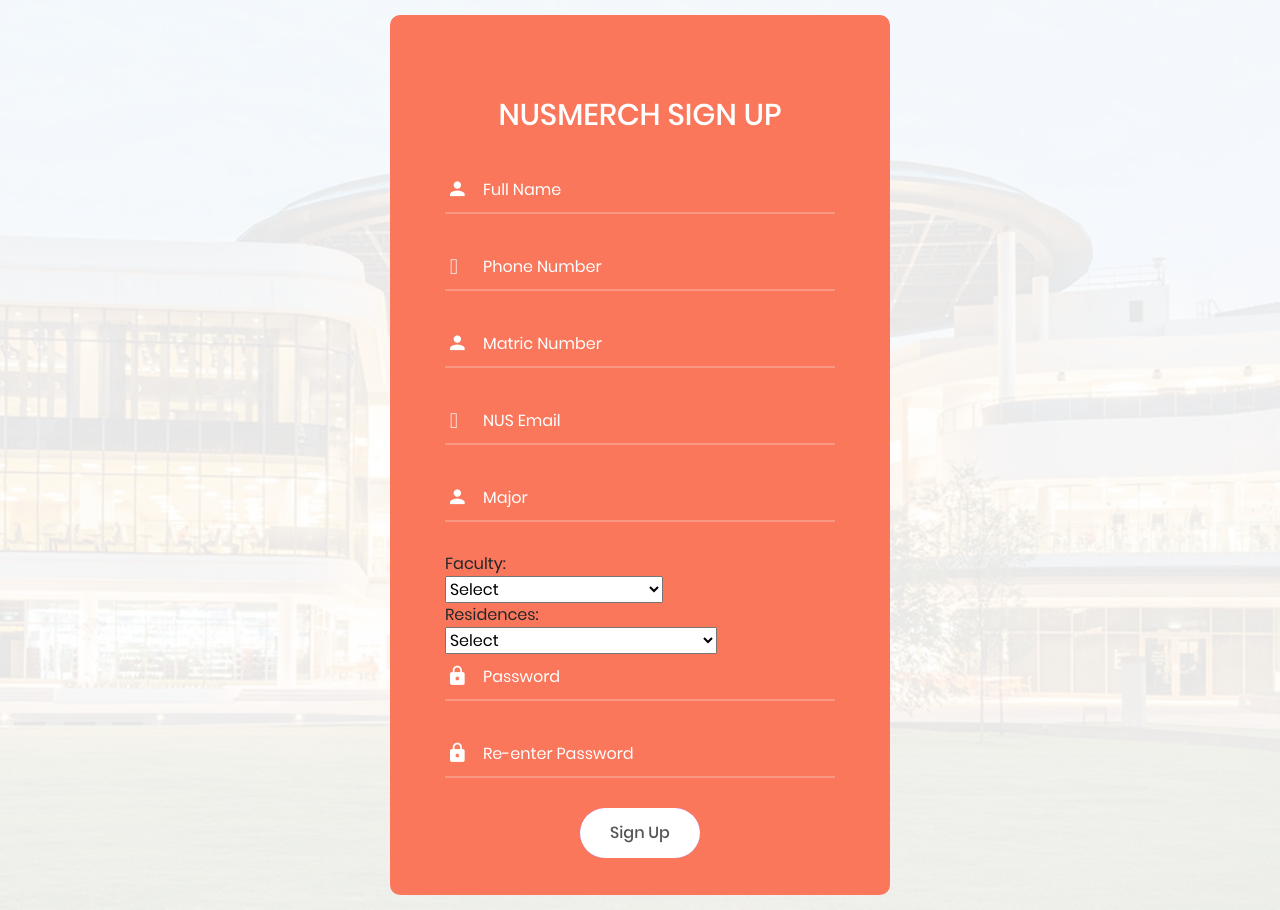
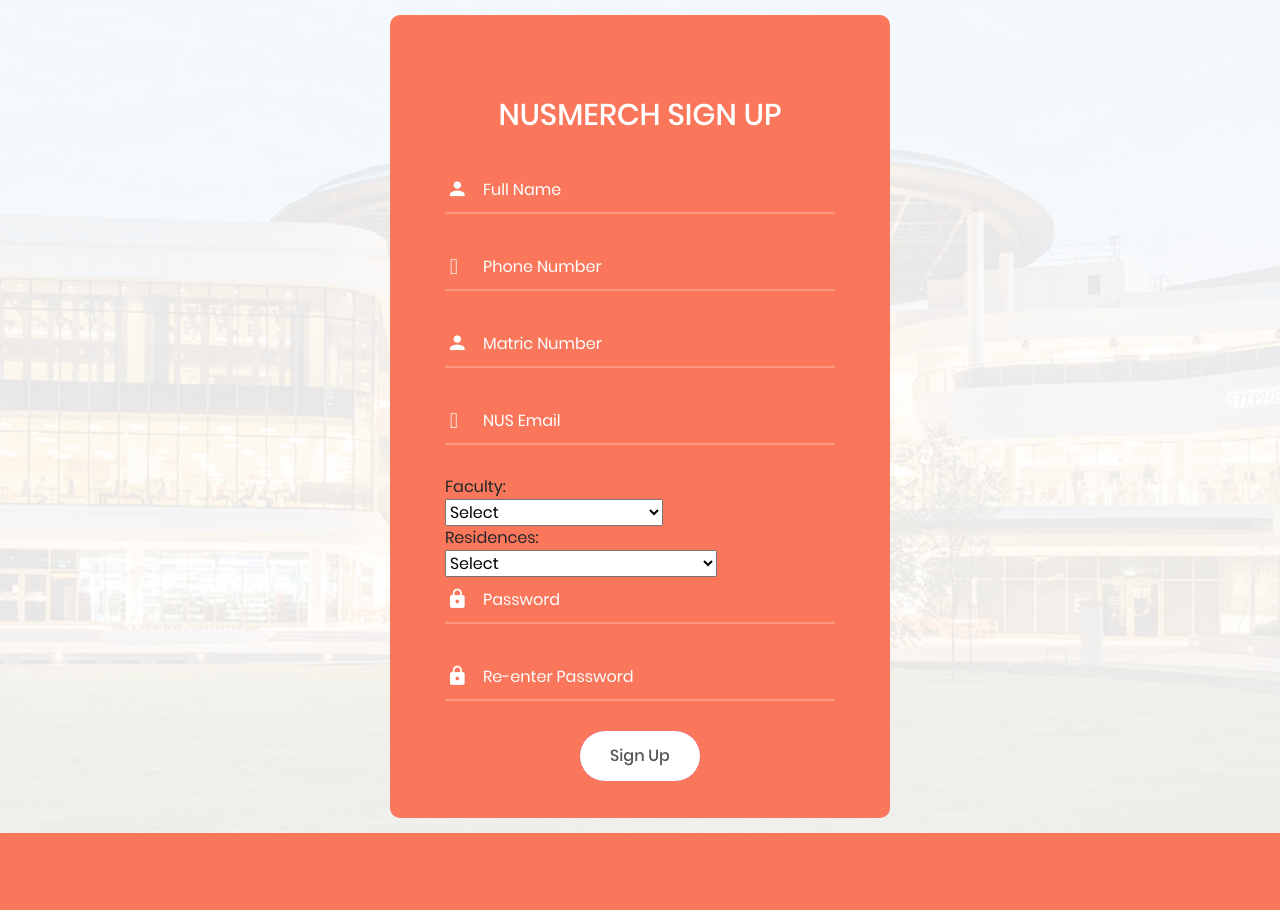
Before and after one commit to jocelyntpx/jocelyntpx.github.io, a Django app: page /add_user_form_submission/ in a window 1280 px wide. After the commit the page ends 833 px from the top, so only its background shows below. Run offline with Django 3.2, Linux system fonts and the light colour scheme; some libraries are stand-ins or nearby versions.

Commit message:
removed major

```diff
--- a/nusmerch/admin.py
+++ b/nusmerch/admin.py
@@ -35,7 +35,7 @@ admin.site.unregister(User)
 admin.site.register(User, CustomUserAdmin)"""
 class UserProfileAdmin(admin.ModelAdmin):
     list_display = ['name', 'number', 'email', 'faculty','image',
-        'matric','major','campus_residential_type',]
+        'matric','campus_residential_type',]
 
     def user_info(self, obj):
         return obj.description
--- a/nusmerch/forms.py
+++ b/nusmerch/forms.py
@@ -21,7 +21,6 @@ class EditProfileForm(UserChangeForm):
             'number',
             'password',
             'faculty',
-            'major',
             'campus_residential_type',
             'image',
 
@@ -30,7 +29,7 @@ class EditProfileForm(UserChangeForm):
 class UserProfileForm(forms.ModelForm):
     class Meta():
         model = userInfo
-        fields = ('name','number','matric','email','major','faculty','campus_residential_type','image')
+        fields = ('name','number','matric','email','faculty','campus_residential_type','image')
 
         widgets={
             'faculty':forms.Select(attrs={'style':'width:220px'}),
--- a/nusmerch/models.py
+++ b/nusmerch/models.py
@@ -43,7 +43,6 @@ class userInfo(models.Model):
 	number = models.IntegerField()
 	matric = models.CharField('Matric Number',max_length=10,help_text='AXXXXXXXB')
 	email = models.EmailField(max_length=200, blank=False)
-	major = models.CharField(max_length=50)
 	faculty = models.CharField(
     	max_length=50,
     	choices=faculty_types,
--- a/nusmerch/templates/nusmerch/signup.html
+++ b/nusmerch/templates/nusmerch/signup.html
@@ -57,11 +57,6 @@
 					<div class="wrap-input100 validate-input" data-validate = "Enter email">
 						<input class="input100" type="email" name="email" placeholder="NUS Email" required>
 						<span class="focus-input100" data-placeholder="&#xf003;"></span>
-					</div>
-
-					<div class="wrap-input100 validate-input" data-validate = "Enter name">
-						<input class="input100" type="major" name="major" placeholder="Major" required>
-						<span class="focus-input100" data-placeholder="&#xf207;"></span>
 					</div>
 
 					<form method="GET" >
```
Also changed, not shown: nusmerch/migrations/0001_initial.py, nusmerch/migrations/0002_auto_20200609_1339.py (deleted).
